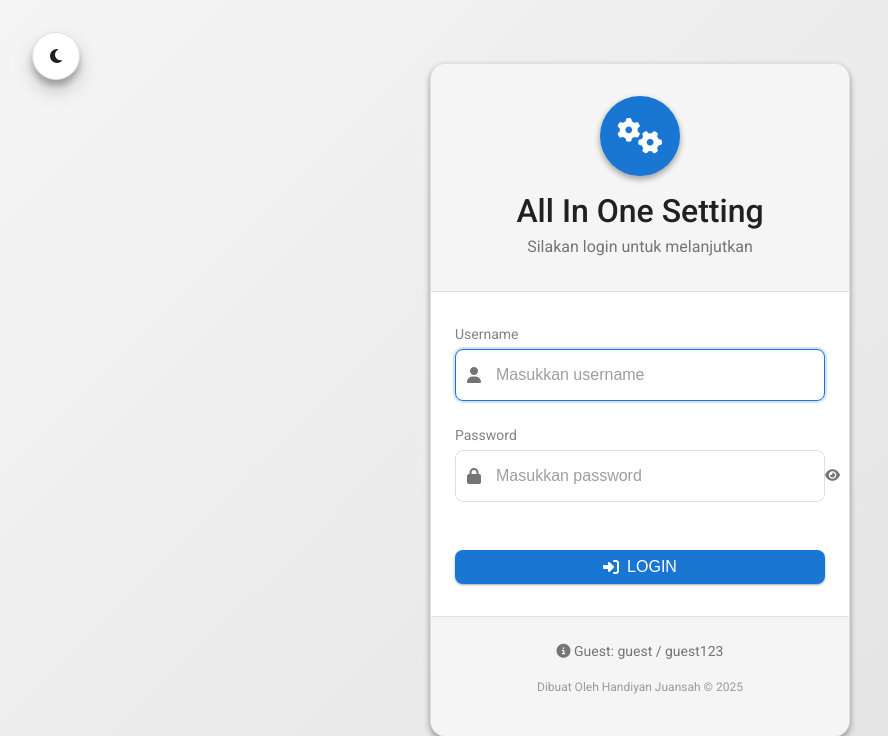
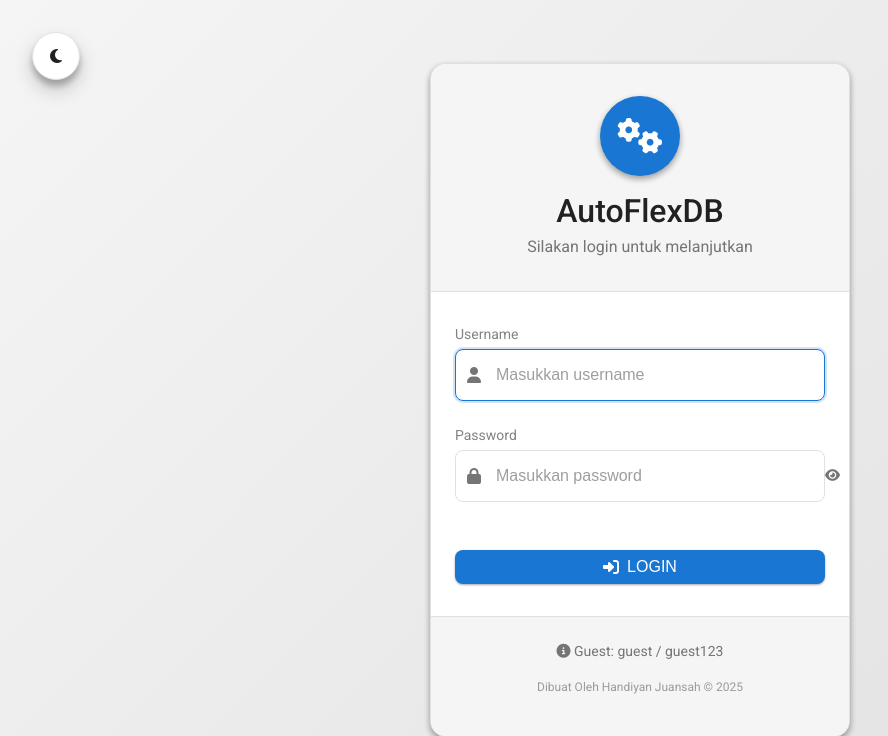
Before and after one commit to juansah27/AutoFlexDB, a Flask app: page /login in a window 1280 px wide. Shown: the top 736 px of the page, without its empty margins (0-888 px from the left). Run offline with Flask 2, Linux system fonts and the light colour scheme.

Commit message:
Mengubah nama aplikasi dari 'All In One Setting' menjadi 'AutoFlexDB'

```diff
--- a/static/js/onboarding.js
+++ b/static/js/onboarding.js
@@ -118,7 +118,7 @@ document.addEventListener('DOMContentLoaded', function() {
             {
                 id: 'welcome',
                 title: 'Selamat Datang!',
-                text: '<p><strong class="tour-highlight">All In One Setting</strong> membantu Anda memproses file Excel dengan mudah dan cepat.</p><p>Mari pelajari fitur utama aplikasi ini!</p>',
+                text: '<p><strong class="tour-highlight">AutoFlexDB</strong> membantu Anda memproses file Excel dengan mudah dan cepat.</p><p>Mari pelajari fitur utama aplikasi ini!</p>',
                 buttons: [
                     {
                         text: 'Lewati',
--- a/templates/database.html
+++ b/templates/database.html
@@ -3,7 +3,7 @@
 <head>
     <meta charset="UTF-8">
     <meta name="viewport" content="width=device-width, initial-scale=1.0">
-    <title>Manajemen Database - All In One Setting</title>
+    <title>Manajemen Database - AutoFlexDB</title>
     <link rel="stylesheet" href="{{ url_for('static', filename='css/style.css') }}">
     <link rel="stylesheet" href="{{ url_for('static', filename='css/database.css') }}">
     <link rel="stylesheet" href="https://cdnjs.cloudflare.com/ajax/libs/font-awesome/6.4.0/css/all.min.css">
--- a/templates/index.html
+++ b/templates/index.html
@@ -3,7 +3,7 @@
 <head>
     <meta charset="UTF-8">
     <meta name="viewport" content="width=device-width, initial-scale=1.0">
-    <title>All In One Setting</title>
+    <title>AutoFlexDB</title>
     <link rel="stylesheet" href="{{ url_for('static', filename='css/modern.css') }}">
     <link rel="stylesheet" href="https://cdnjs.cloudflare.com/ajax/libs/font-awesome/6.4.0/css/all.min.css">
     <link href="https://fonts.googleapis.com/css2?family=Roboto:wght@300;400;500;700&display=swap" rel="stylesheet">
@@ -23,7 +23,7 @@
         <div class="container d-flex justify-content-between align-items-center">
             <div class="navbar-brand">
                 <i class="fas fa-cogs"></i>
-                <span>All In One Setting</span>
+                <span>AutoFlexDB</span>
             </div>
 
             <button class="navbar-toggle">
@@ -239,7 +239,7 @@
                 <button class="close">&times;</button>
             </div>
             <div class="modal-body">
-                <p><strong>Nama Aplikasi:</strong> All In One Setting</p>
+                <p><strong>Nama Aplikasi:</strong> AutoFlexDB</p>
                 <p><strong>Versi:</strong> 1.0</p>
                 <p><strong>Pembuat:</strong> Handiyan Juansah</p>
                 <p><strong>Pengguna:</strong> {{ session.username }} ({{ session.role }})</p>
--- a/templates/login.html
+++ b/templates/login.html
@@ -3,7 +3,7 @@
 <head>
     <meta charset="UTF-8">
     <meta name="viewport" content="width=device-width, initial-scale=1.0">
-    <title>Login - All In One Setting</title>
+    <title>Login - AutoFlexDB</title>
     <link rel="stylesheet" href="{{ url_for('static', filename='css/modern.css') }}">
     <link rel="stylesheet" href="https://cdnjs.cloudflare.com/ajax/libs/font-awesome/6.4.0/css/all.min.css">
     <link href="https://fonts.googleapis.com/css2?family=Roboto:wght@300;400;500;700&display=swap" rel="stylesheet">
@@ -198,7 +198,7 @@
                 <div class="logo">
                     <i class="fas fa-cogs"></i>
                 </div>
-                <h1>All In One Setting</h1>
+                <h1>AutoFlexDB</h1>
                 <p>Silakan login untuk melanjutkan</p>
             </div>
 
--- a/templates/process_history.html
+++ b/templates/process_history.html
@@ -3,7 +3,7 @@
 <head>
     <meta charset="UTF-8">
     <meta name="viewport" content="width=device-width, initial-scale=1.0">
-    <title>Riwayat Pemrosesan - All In One Setting</title>
+    <title>Riwayat Pemrosesan - AutoFlexDB</title>
     <link rel="stylesheet" href="{{ url_for('static', filename='css/style.css') }}">
     <link rel="stylesheet" href="{{ url_for('static', filename='css/database.css') }}">
     <link rel="stylesheet" href="https://cdnjs.cloudflare.com/ajax/libs/font-awesome/6.4.0/css/all.min.css">
--- a/templates/profile.html
+++ b/templates/profile.html
@@ -3,7 +3,7 @@
 <head>
     <meta charset="UTF-8">
     <meta name="viewport" content="width=device-width, initial-scale=1.0">
-    <title>Profil Pengguna - All In One Setting</title>
+    <title>Profil Pengguna - AutoFlexDB</title>
     <link rel="stylesheet" href="{{ url_for('static', filename='css/style.css') }}">
     <link rel="stylesheet" href="{{ url_for('static', filename='css/database.css') }}">
     <link rel="stylesheet" href="https://cdnjs.cloudflare.com/ajax/libs/font-awesome/6.4.0/css/all.min.css">
--- a/templates/users.html
+++ b/templates/users.html
@@ -3,7 +3,7 @@
 <head>
     <meta charset="UTF-8">
     <meta name="viewport" content="width=device-width, initial-scale=1.0">
-    <title>Manajemen Pengguna - All In One Setting</title>
+    <title>Manajemen Pengguna - AutoFlexDB</title>
     <link rel="stylesheet" href="{{ url_for('static', filename='css/style.css') }}">
     <link rel="stylesheet" href="{{ url_for('static', filename='css/database.css') }}">
     <link rel="stylesheet" href="https://cdnjs.cloudflare.com/ajax/libs/font-awesome/6.4.0/css/all.min.css">
```
